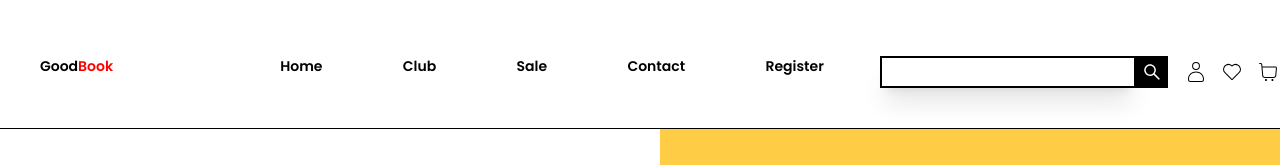
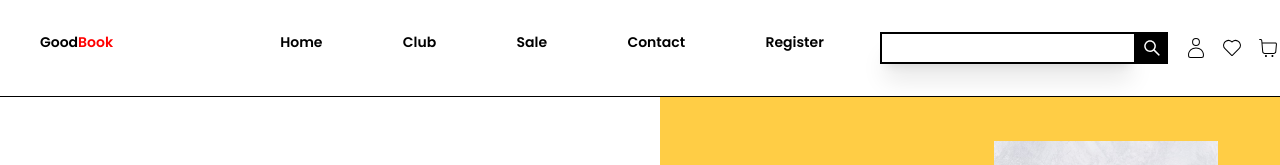
Before and after one commit to ForJessicaSake/Good-Book, a React (Create React App) app: page / in a window 1280 px wide. Shown: the top 165 px of the page. Built offline with nearby package versions, Linux system fonts and the light colour scheme; no server answers.

Commit message:
feat:community page

```diff
--- a/src/DroppingComponents/Nav.js
+++ b/src/DroppingComponents/Nav.js
@@ -8,7 +8,7 @@ function Nav() {
   const [isOpen, setIsOpen] = useState(false);
   return (
     <section>
-      <nav className="pt-10 pb-6 lg:ml-6 lg:text-sm text-md">
+      <nav className="pt-4 pb-4 lg:ml-6 lg:text-sm text-md">
         <div>
           <div className="flex items-center justify-between h-16">
             <div className="flex justify-between w-screen">
```
